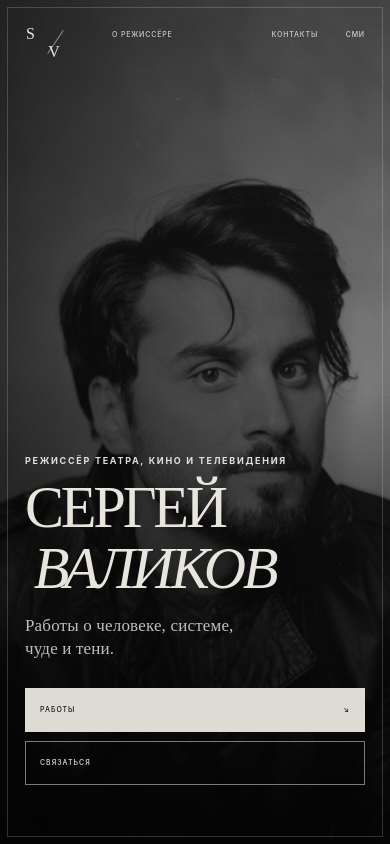
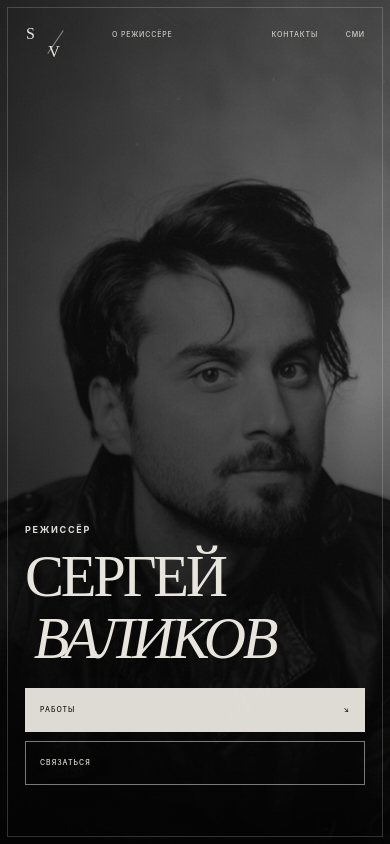
Before and after one commit to SergeyValikov/sergey-valikov-site, a React (Vite) app: page / in a window 390 px wide. Shown: the top 844 px of the page. Built offline with nearby package versions, Linux system fonts and the light colour scheme.

Commit message:
Simplify director hero copy

```diff
--- a/index.html
+++ b/index.html
@@ -4,8 +4,8 @@
     <meta charset="UTF-8" />
     <meta name="viewport" content="width=device-width, initial-scale=1.0" />
     <meta name="theme-color" content="#0a0a0a" />
-    <meta name="description" content="Сергей Валиков — режиссёр театра, кино и телевидения. Работы о человеке, системе, чуде и тени." />
-    <title>Сергей Валиков — режиссёр театра, кино и телевидения</title>
+    <meta name="description" content="Официальный сайт режиссёра Сергея Валикова." />
+    <title>Сергей Валиков — режиссёр</title>
   </head>
   <body>
     <div id="root"></div>
--- a/src/App.css
+++ b/src/App.css
@@ -182,15 +182,6 @@ main { overflow: hidden; }
   margin-left: 0.31em;
   margin-top: 0.3em;
   font-style: italic;
-}
-
-.hero-statement {
-  margin: clamp(30px, 4vh, 48px) 0 0;
-  color: rgba(232, 229, 222, 0.82);
-  font-family: var(--display);
-  font-size: clamp(18px, 1.55vw, 24px);
-  line-height: 1.42;
-  letter-spacing: 0.01em;
 }
 
 .hero-actions {
@@ -582,8 +573,6 @@ main { overflow: hidden; }
   }
 
   .hero-content h1 span:last-child { margin-left: 0.15em; margin-top: 0.28em; }
-  .hero-statement { margin-top: 24px; font-size: 17px; line-height: 1.34; }
-
   .hero-actions {
     flex-direction: column;
     align-items: stretch;
@@ -637,7 +626,6 @@ main { overflow: hidden; }
   .hero-content { transform: translateY(-35%); }
   .hero-role { margin-bottom: 18px; }
   .hero-content h1 { font-size: min(8.2vw, 110px); }
-  .hero-statement { margin-top: 24px; }
   .hero-actions { margin-top: 28px; }
 }
 
--- a/src/App.jsx
+++ b/src/App.jsx
@@ -37,9 +37,8 @@ function CTAButtons() {
 function HeroContent() {
   return (
     <div className="hero-content">
-      <p className="hero-role">режиссёр театра, кино и телевидения</p>
+      <p className="hero-role">режиссёр</p>
       <h1><span>Сергей</span><span>Валиков</span></h1>
-      <p className="hero-statement">Работы о человеке, системе,<br />чуде и тени.</p>
       <CTAButtons />
     </div>
   )
@@ -51,7 +50,7 @@ function HeroOverlay() {
 
 function Hero() {
   return (
-    <section className="hero" id="top" aria-label="Сергей Валиков — режиссёр театра, кино и телевидения">
+    <section className="hero" id="top" aria-label="Сергей Валиков — режиссёр">
       <img className="hero-image" src="/portraits/sergey-valikov-hero.jpg" alt="Портрет режиссёра Сергея Валикова" />
       <HeroOverlay />
       <Header />
@@ -98,7 +97,7 @@ function About() {
       <div className="about-inner">
         <p className="eyebrow">04 / О режиссёре</p>
         <blockquote>«Меня интересует момент, когда привычный порядок даёт трещину — и в ней становится виден человек».</blockquote>
-        <p className="about-copy">Сергей Валиков — режиссёр театра, кино и телевидения. Его художественный язык строится на точности наблюдения, внутреннем ритме и внимании к тому, что обычно остаётся за пределами света.</p>
+        <p className="about-copy">Сергей Валиков — режиссёр. Его художественный язык строится на точности наблюдения, внутреннем ритме и внимании к тому, что обычно остаётся за пределами света.</p>
       </div>
     </section>
   )
@@ -121,7 +120,7 @@ function Contact() {
     <footer className="contact-section" id="contact">
       <p className="eyebrow">06 / Контакты</p>
       <div className="contact-main"><h2>Начать разговор</h2><p className="contact-placeholder">Контактные данные скоро появятся</p></div>
-      <div className="footer-line"><span>Сергей Валиков</span><span>Театр · Кино · Телевидение</span><a href="#top">Наверх ↑</a></div>
+      <div className="footer-line"><span>Сергей Валиков</span><span>Режиссёр</span><a href="#top">Наверх ↑</a></div>
     </footer>
   )
 }
```
